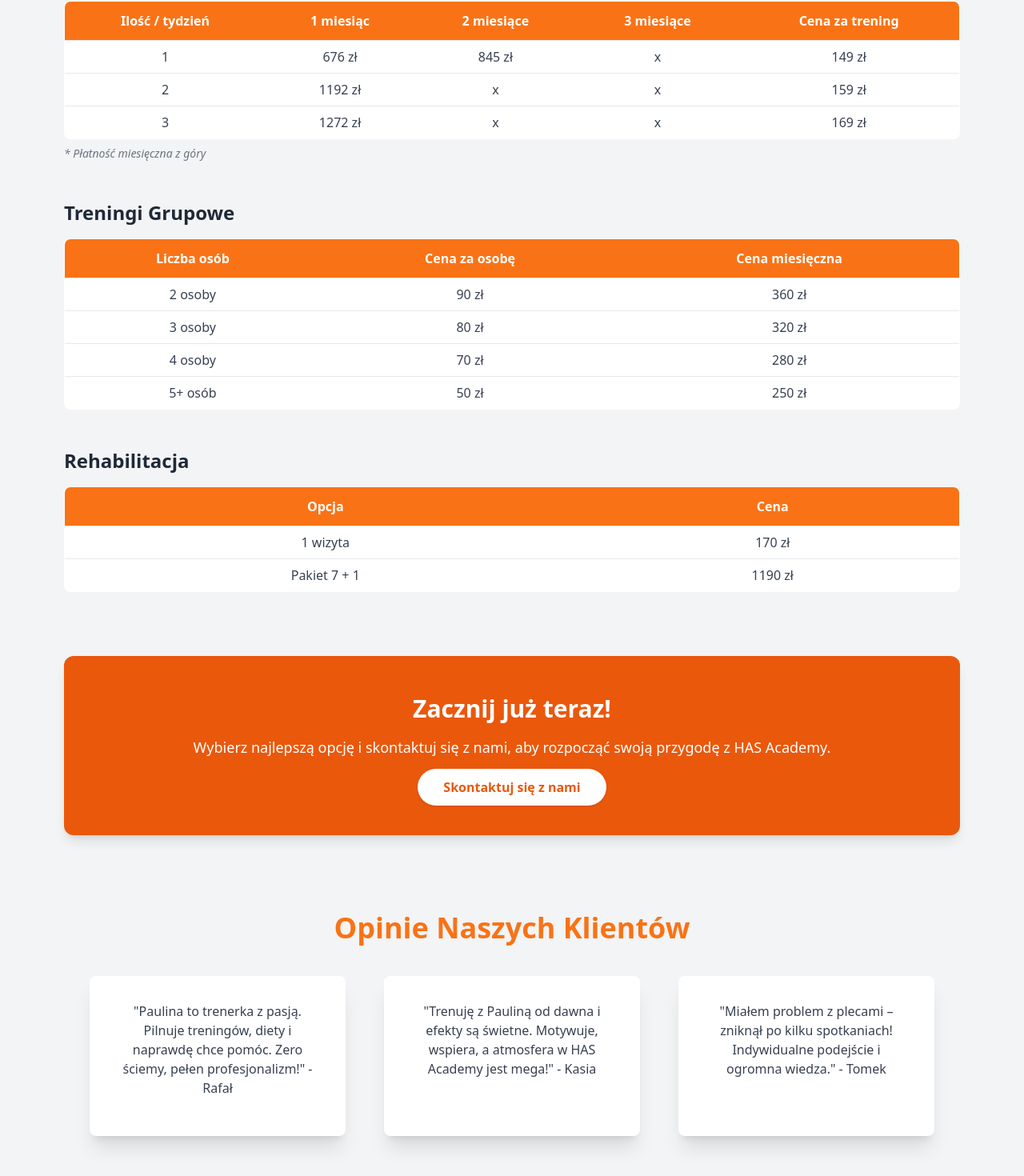
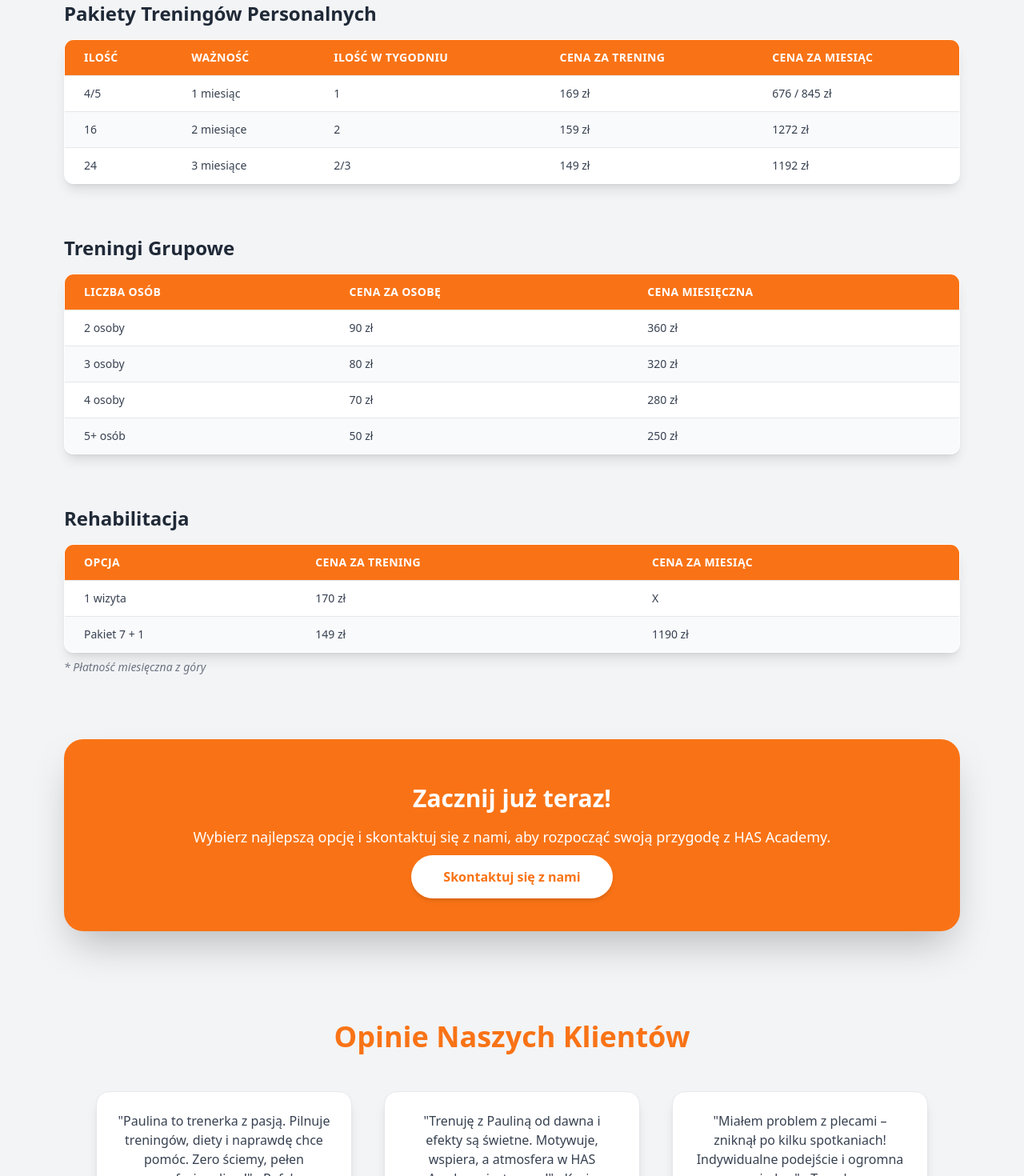
Before and after one commit to Twenfyx/academy, a React (Create React App) app: page /cennik in a window 1280 px wide. Shown: the part 251-1721 px from the top of the page at 80% size. Built offline with nearby package versions, Linux system fonts and the light colour scheme.

Commit message:
some changes

```diff
--- a/package.json
+++ b/package.json
@@ -10,6 +10,7 @@
     "@types/node": "^16.18.113",
     "@types/react": "^18.3.11",
     "@types/react-dom": "^18.3.1",
+    "emailjs-com": "^3.2.0",
     "react": "^18.3.1",
     "react-dom": "^18.3.1",
     "react-icons": "^5.5.0",
--- a/src/App.tsx
+++ b/src/App.tsx
@@ -6,6 +6,7 @@ import Home from './pages/Home';
 import AboutUs from './pages/About';
 import Cennik from './pages/Cennik';
 import Kontakt from './pages/Kontakt';
+import Polityka from './pages/Polityka';
 
 const App: React.FC = () => {
   return (
@@ -16,6 +17,7 @@ const App: React.FC = () => {
         <Route path="/about" element={<AboutUs />} />
         <Route path="/cennik" element={<Cennik />} />
         <Route path="/kontakt" element={<Kontakt />} />
+        <Route path="/polityka-prywatnosci" element={<Polityka />} />
         {/* Add more routes as needed */}
       </Route>
     </Routes>
--- a/src/components/Navbar.tsx
+++ b/src/components/Navbar.tsx
@@ -39,7 +39,7 @@ const Navbar: React.FC = () => {
 
           {/* Mobile Menu Button */}
           <div className="md:hidden">
-            <button onClick={toggleMenu} className="text-white hover:text-orange-500 focus:outline-none">
+            <button onClick={toggleMenu} className="text-orange-500 hover:text-white focus:outline-none">
               <svg className="w-7 h-7" fill="none" stroke="currentColor" viewBox="0 0 24 24" xmlns="http://www.w3.org/2000/svg">
                 <path strokeLinecap="round" strokeLinejoin="round" strokeWidth="2" d="M4 6h16M4 12h16M4 18h16" />
               </svg>
--- a/src/components/Trenerzy.tsx
+++ b/src/components/Trenerzy.tsx
@@ -42,20 +42,20 @@ const trainers: Trainer[] = [
 
 const Trenerzy = () => {
   return (
-    <div className="py-24 bg-white">
+    <div className="py-24 bg-white px-4 sm:px-6 lg:px-8">
       <div className="max-w-6xl mx-auto text-center">
         <h2 className="text-4xl font-extrabold text-orange-500 mb-16">Nasi Trenerzy</h2>
-        <div className="flex justify-center">
-          <div className="flex justify-center gap-16">
-            {trainers.map((trainer, index) => (
-              <TrainerCard key={index} trainer={trainer} />
-            ))}
-          </div>
+
+        {/* Grid for trainer cards */}
+        <div className="grid grid-cols-1 sm:grid-cols-2 lg:grid-cols-4 gap-8 justify-items-center">
+          {trainers.map((trainer, index) => (
+            <TrainerCard key={index} trainer={trainer} />
+          ))}
         </div>
 
         {/* Logo Section */}
         <div className="flex justify-center mt-16">
-          <img src={logo} alt="HAS Academy Logo" className="h-32 w-auto" />
+          <img src={logo} alt="HAS Academy Logo" className="h-24 sm:h-32 w-auto" />
         </div>
       </div>
     </div>
@@ -68,16 +68,16 @@ interface TrainerCardProps {
 
 const TrainerCard: React.FC<TrainerCardProps> = ({ trainer }) => {
   return (
-    <div className="flex flex-col items-center bg-white rounded-xl shadow-lg p-8 transform transition-all duration-300 hover:scale-105 hover:shadow-2xl hover:translate-y-2">
-      <div className="relative w-40 h-40 mb-6">
+    <div className="flex flex-col items-center bg-white rounded-xl shadow-lg p-6 sm:p-8 transform transition-all duration-300 hover:scale-105 hover:shadow-2xl hover:translate-y-2 w-full max-w-[240px]">
+      <div className="relative w-32 h-32 sm:w-40 sm:h-40 mb-6">
         <img
           src={trainer.img}
           alt={`Trener ${trainer.name}`}
           className="w-full h-full object-cover rounded-full border-4 border-orange-500 shadow-xl"
         />
       </div>
-      <h3 className="text-2xl font-semibold text-gray-800 mb-2">{trainer.name}</h3>
-      <p className="text-gray-600 text-lg">{trainer.shortDesc}</p>
+      <h3 className="text-xl sm:text-2xl font-semibold text-gray-800 mb-2">{trainer.name}</h3>
+      <p className="text-gray-600 text-sm sm:text-base text-center">{trainer.shortDesc}</p>
     </div>
   );
 };
--- a/src/pages/Cennik.tsx
+++ b/src/pages/Cennik.tsx
@@ -1,155 +1,178 @@
 // Cennik.tsx
 import React from 'react';
 import Navbar from '../components/Navbar';
-
+import logo from "../images/logoNobg.png";
+import { Link } from 'react-router-dom';
 const Cennik: React.FC = () => {
   return (
+    <>
+      <Navbar />
       <div className="bg-gray-100 min-h-screen">
-      <Navbar />
-
-      <div className="max-w-6xl mx-auto py-16 px-4">
-        <h2 className="text-4xl font-extrabold text-orange-500 text-center mb-8">Cennik Treningów</h2>
+        <div className="max-w-6xl mx-auto pt-24 px-4">
+          <h2 className="text-4xl font-extrabold text-orange-500 text-center mb-12">
+            Cennik Treningów
+          </h2>
 
           {/* Treningi Personalne */}
-        <div className="mb-12">
+          <div className="mb-16">
             <h3 className="text-2xl font-bold text-gray-800 mb-4">Pakiety Treningów Personalnych</h3>
-          <table className="min-w-full bg-white border border-gray-200 rounded-lg overflow-hidden">
-            <thead className="bg-orange-500 text-white">
+            <div className="overflow-x-auto rounded-xl shadow-lg">
+              <table className="min-w-full bg-white border border-gray-200 rounded-xl overflow-hidden">
+                <thead className="bg-orange-500 text-white text-sm uppercase tracking-wide">
                   <tr>
-                <th className="py-3 px-4">Ilość / tydzień</th>
-                <th className="py-3 px-4">1 miesiąc</th>
-                <th className="py-3 px-4">2 miesiące</th>
-                <th className="py-3 px-4">3 miesiące</th>
-                <th className="py-3 px-4">Cena za trening</th>
+                    <th className="py-3 px-6 text-left">Ilość</th>
+                    <th className="py-3 px-6 text-left">Ważność</th>
+                    <th className="py-3 px-6 text-left">Ilość w tygodniu</th>
+                    <th className="py-3 px-6 text-left">Cena za trening</th>
+                    <th className="py-3 px-6 text-left">Cena za miesiąc</th>
                   </tr>
                 </thead>
-            <tbody className="text-center text-gray-700">
-              <tr className="border-t">
-                <td className="py-2 px-4">1</td>
-                <td className="py-2 px-4">676 zł</td>
-                <td className="py-2 px-4">845 zł</td>
-                <td className="py-2 px-4">x</td>
-                <td className="py-2 px-4">149 zł</td>
+                <tbody className="text-gray-700 text-sm">
+                  <tr className="border-t even:bg-gray-50 hover:bg-orange-50 transition">
+                    <td className="py-3 px-6">4/5</td>
+                    <td className="py-3 px-6">1 miesiąc</td>
+                    <td className="py-3 px-6">1</td>
+                    <td className="py-3 px-6">169 zł</td>
+                    <td className="py-3 px-6">676 / 845 zł</td>
                   </tr>
-              <tr className="border-t">
-                <td className="py-2 px-4">2</td>
-                <td className="py-2 px-4">1192 zł</td>
-                <td className="py-2 px-4">x</td>
-                <td className="py-2 px-4">x</td>
-                <td className="py-2 px-4">159 zł</td>
+                  <tr className="border-t even:bg-gray-50 hover:bg-orange-50 transition">
+                    <td className="py-3 px-6">16</td>
+                    <td className="py-3 px-6">2 miesiące</td>
+                    <td className="py-3 px-6">2</td>
+                    <td className="py-3 px-6">159 zł</td>
+                    <td className="py-3 px-6">1272 zł</td>
                   </tr>
-              <tr className="border-t">
-                <td className="py-2 px-4">3</td>
-                <td className="py-2 px-4">1272 zł</td>
-                <td className="py-2 px-4">x</td>
-                <td className="py-2 px-4">x</td>
-                <td className="py-2 px-4">169 zł</td>
+                  <tr className="border-t even:bg-gray-50 hover:bg-orange-50 transition">
+                    <td className="py-3 px-6">24</td>
+                    <td className="py-3 px-6">3 miesiące</td>
+                    <td className="py-3 px-6">2/3</td>
+                    <td className="py-3 px-6">149 zł</td>
+                    <td className="py-3 px-6">1192 zł</td>
                   </tr>
                 </tbody>
               </table>
-          <p className="text-sm text-gray-500 mt-2 italic">* Płatność miesięczna z góry</p>
+            </div>
           </div>
 
           {/* Treningi Grupowe */}
-        <div className="mb-12">
+          <div className="mb-16">
             <h3 className="text-2xl font-bold text-gray-800 mb-4">Treningi Grupowe</h3>
-          <table className="min-w-full bg-white border border-gray-200 rounded-lg overflow-hidden">
-            <thead className="bg-orange-500 text-white">
+            <div className="overflow-x-auto rounded-xl shadow-lg">
+              <table className="min-w-full bg-white border border-gray-200 rounded-xl overflow-hidden">
+                <thead className="bg-orange-500 text-white text-sm uppercase tracking-wide">
                   <tr>
-                <th className="py-3 px-4">Liczba osób</th>
-                <th className="py-3 px-4">Cena za osobę</th>
-                <th className="py-3 px-4">Cena miesięczna</th>
+                    <th className="py-3 px-6 text-left">Liczba osób</th>
+                    <th className="py-3 px-6 text-left">Cena za osobę</th>
+                    <th className="py-3 px-6 text-left">Cena miesięczna</th>
                   </tr>
                 </thead>
-            <tbody className="text-center text-gray-700">
-              <tr className="border-t">
-                <td className="py-2 px-4">2 osoby</td>
-                <td className="py-2 px-4">90 zł</td>
-                <td className="py-2 px-4">360 zł</td>
+                <tbody className="text-gray-700 text-sm">
+                  <tr className="border-t even:bg-gray-50 hover:bg-orange-50 transition">
+                    <td className="py-3 px-6">2 osoby</td>
+                    <td className="py-3 px-6">90 zł</td>
+                    <td className="py-3 px-6">360 zł</td>
                   </tr>
-              <tr className="border-t">
-                <td className="py-2 px-4">3 osoby</td>
-                <td className="py-2 px-4">80 zł</td>
-                <td className="py-2 px-4">320 zł</td>
+                  <tr className="border-t even:bg-gray-50 hover:bg-orange-50 transition">
+                    <td className="py-3 px-6">3 osoby</td>
+                    <td className="py-3 px-6">80 zł</td>
+                    <td className="py-3 px-6">320 zł</td>
                   </tr>
-              <tr className="border-t">
-                <td className="py-2 px-4">4 osoby</td>
-                <td className="py-2 px-4">70 zł</td>
-                <td className="py-2 px-4">280 zł</td>
+                  <tr className="border-t even:bg-gray-50 hover:bg-orange-50 transition">
+                    <td className="py-3 px-6">4 osoby</td>
+                    <td className="py-3 px-6">70 zł</td>
+                    <td className="py-3 px-6">280 zł</td>
                   </tr>
-              <tr className="border-t">
-                <td className="py-2 px-4">5+ osób</td>
-                <td className="py-2 px-4">50 zł</td>
-                <td className="py-2 px-4">250 zł</td>
+                  <tr className="border-t even:bg-gray-50 hover:bg-orange-50 transition">
+                    <td className="py-3 px-6">5+ osób</td>
+                    <td className="py-3 px-6">50 zł</td>
+                    <td className="py-3 px-6">250 zł</td>
                   </tr>
                 </tbody>
               </table>
+            </div>
           </div>
 
           {/* Rehabilitacja */}
           <div className="mb-20">
             <h3 className="text-2xl font-bold text-gray-800 mb-4">Rehabilitacja</h3>
-          <table className="min-w-full bg-white border border-gray-200 rounded-lg overflow-hidden">
-            <thead className="bg-orange-500 text-white">
+            <div className="overflow-x-auto rounded-xl shadow-lg">
+              <table className="min-w-full bg-white border border-gray-200 rounded-xl overflow-hidden">
+                <thead className="bg-orange-500 text-white text-sm uppercase tracking-wide">
                   <tr>
-                <th className="py-3 px-4">Opcja</th>
-                <th className="py-3 px-4">Cena</th>
+                    <th className="py-3 px-6 text-left">Opcja</th>
+                    <th className="py-3 px-6 text-left">Cena za trening</th>
+                    <th className="py-3 px-6 text-left">Cena za miesiąc</th>
                   </tr>
                 </thead>
-            <tbody className="text-center text-gray-700">
-              <tr className="border-t">
-                <td className="py-2 px-4">1 wizyta</td>
-                <td className="py-2 px-4">170 zł</td>
+                <tbody className="text-gray-700 text-sm">
+                  <tr className="border-t even:bg-gray-50 hover:bg-orange-50 transition">
+                    <td className="py-3 px-6">1 wizyta</td>
+                    <td className="py-3 px-6">170 zł</td>
+                    <td className="py-3 px-6">X</td>
                   </tr>
-              <tr className="border-t">
-                <td className="py-2 px-4">Pakiet 7 + 1</td>
-                <td className="py-2 px-4">1190 zł</td>
+                  <tr className="border-t even:bg-gray-50 hover:bg-orange-50 transition">
+                    <td className="py-3 px-6">Pakiet 7 + 1</td>
+                    <td className="py-3 px-6">149 zł</td>
+                    <td className="py-3 px-6">1190 zł</td>
                   </tr>
                 </tbody>
               </table>
             </div>
+              <p className="text-sm text-gray-500 mt-2 italic">* Płatność miesięczna z góry</p>
+          </div>
 
           {/* CTA */}
-        <div className="bg-orange-600 text-white py-12 px-6 rounded-xl text-center shadow-lg">
+          <div className="bg-orange-500 text-white py-14 px-8 rounded-3xl text-center shadow-2xl mt-20">
             <h3 className="text-3xl font-bold mb-4">Zacznij już teraz!</h3>
-          <p className="mb-6 text-lg">Wybierz najlepszą opcję i skontaktuj się z nami, aby rozpocząć swoją przygodę z HAS Academy.</p>
+            <p className="mb-6 text-lg">
+              Wybierz najlepszą opcję i skontaktuj się z nami, aby rozpocząć swoją przygodę z HAS Academy.
+            </p>
             <a
               href="/contact"
-            className="bg-white text-orange-600 font-semibold px-8 py-3 rounded-full shadow hover:bg-orange-500 hover:text-white transition"
+              className="bg-white text-orange-500 font-semibold px-10 py-4 rounded-full shadow-md hover:bg-orange-500 hover:text-white transition"
             >
               Skontaktuj się z nami
             </a>
           </div>
 
           {/* Opinie */}
-        <div className="mt-24 text-center">
-          <h3 className="text-4xl font-extrabold text-orange-500 mb-10">Opinie Naszych Klientów</h3>
-          <div className="flex justify-center gap-12 flex-wrap">
-            <div className="bg-white rounded-lg shadow-xl p-8 max-w-xs">
-              <p className="text-gray-700 mb-4">
-                "Paulina to trenerka z pasją. Pilnuje treningów, diety i naprawdę chce pomóc. Zero ściemy, pełen profesjonalizm!" - Rafał
-              </p>
+          <div className="mt-28 text-center">
+            <h3 className="text-4xl font-extrabold text-orange-500 mb-12">Opinie Naszych Klientów</h3>
+            <div className="flex justify-center gap-10 flex-wrap">
+              {[
+                `"Paulina to trenerka z pasją. Pilnuje treningów, diety i naprawdę chce pomóc. Zero ściemy, pełen profesjonalizm!" - Rafał`,
+                `"Trenuję z Pauliną od dawna i efekty są świetne. Motywuje, wspiera, a atmosfera w HAS Academy jest mega!" - Kasia`,
+                `"Miałem problem z plecami – zniknął po kilku spotkaniach! Indywidualne podejście i ogromna wiedza." - Tomek`,
+              ].map((opinia, index) => (
+                <div
+                  key={index}
+                  className="bg-white rounded-2xl shadow-lg p-6 max-w-xs border border-gray-200 hover:shadow-2xl transition"
+                >
+                  <p className="text-gray-700">{opinia}</p>
                 </div>
-            <div className="bg-white rounded-lg shadow-xl p-8 max-w-xs">
-              <p className="text-gray-700 mb-4">
-                "Trenuję z Pauliną od dawna i efekty są świetne. Motywuje, wspiera, a atmosfera w HAS Academy jest mega!" - Kasia
-              </p>
-            </div>
-            <div className="bg-white rounded-lg shadow-xl p-8 max-w-xs">
-              <p className="text-gray-700 mb-4">
-                "Miałem problem z plecami – zniknął po kilku spotkaniach! Indywidualne podejście i ogromna wiedza." - Tomek
-              </p>
-            </div>
-          </div>
+              ))}
             </div>
           </div>
 
+          {/* Logo */}
+          <div className="flex justify-center my-20">
+            <img src={logo} alt="HAS Academy Logo" className="h-32 w-auto" />
+          </div>
+
+          {/* Footer */}
+
+        </div>
        <footer className="bg-black text-white py-4">
-        <div className="text-center">
-          <p className="text-sm">&copy; 2024 HasAcademy. Wszelkie prawa zastrzeżone.</p>
+         <div className="flex justify-center items-center gap-4 text-sm flex-wrap text-center px-4">
+           <span>&copy; 2025 HasAcademy. Wszelkie prawa zastrzeżone.</span>
+           <span className="hidden sm:inline">|</span>
+           <Link to="/polityka-prywatnosci" className="underline hover:text-orange-500">
+             Polityka Prywatności
+           </Link>
          </div>
        </footer>
       </div>
+    </>
   );
 };
 
--- a/src/pages/Home.tsx
+++ b/src/pages/Home.tsx
@@ -6,6 +6,7 @@ import Trenerzy from '../components/Trenerzy';
 import Uslugi from '../components/Uslugi';
 import Pytania from '../components/Pytania';
 import KontaktHome from '../components/KontaktHome';
+import { Link } from 'react-router-dom';
 
 const Home: React.FC = () => {
   return (
@@ -29,10 +30,17 @@ const Home: React.FC = () => {
 
       {/* Stopka */}
       <footer className="bg-black text-white py-4">
-        <div className="text-center">
-          <p className="text-sm">&copy; 2024 HasAcademy. Wszelkie prawa zastrzeżone.</p>
-        </div>
-      </footer>
+  <div className="flex justify-center items-center gap-4 text-sm flex-wrap text-center px-4">
+    <span>&copy; 2025 HasAcademy. Wszelkie prawa zastrzeżone.</span>
+    <span className="hidden sm:inline">|</span>
+    <Link to="/polityka-prywatnosci" className="underline hover:text-orange-500">
+      Polityka Prywatności
+    </Link>
+  </div>
+</footer>
+
+
+
 
     </div>
   );
--- /dev/null
+++ b/src/pages/Polityka.tsx
@@ -0,0 +1,65 @@
+// components/Polityka.
+import Navbar from '../components/Navbar';
+import React from 'react';
+
+const Polityka: React.FC = () => {
+  return (
+    <>
+   <Navbar />
+    <section className="max-w-3xl mx-auto px-4 py-8 text-black">
+  <h1 className="text-2xl font-bold mb-6">Polityka Prywatności</h1>
+
+  <p className="mb-4">HasAcademy szanuje prywatność swoich użytkowników i dba o ochronę przekazanych danych osobowych. Niniejsza Polityka Prywatności wyjaśnia, jakie dane zbieramy, w jakim celu oraz w jaki sposób są one przechowywane i chronione.</p>
+
+  <h2 className="text-xl font-semibold mt-6 mb-2">1. Administrator danych</h2>
+  <p className="mb-4">Administratorem danych osobowych jest HasAcademy.</p>
+
+  <h2 className="text-xl font-semibold mt-6 mb-2">2. Zakres zbieranych danych</h2>
+  <p className="mb-4">Za pośrednictwem formularza kontaktowego zbierane są następujące dane:</p>
+  <ul className="list-disc list-inside mb-4">
+    <li>Imię</li>
+    <li>Adres e-mail</li>
+    <li>Treść wiadomości</li>
+  </ul>
+
+  <h2 className="text-xl font-semibold mt-6 mb-2">3. Cel przetwarzania danych</h2>
+  <p className="mb-4">Dane osobowe są przetwarzane wyłącznie w celu:</p>
+  <ul className="list-disc list-inside mb-4">
+    <li>udzielenia odpowiedzi na przesłane zapytanie,</li>
+    <li>prowadzenia korespondencji związanej z działalnością HasAcademy.</li>
+  </ul>
+
+  <h2 className="text-xl font-semibold mt-6 mb-2">4. Podstawa prawna przetwarzania</h2>
+  <p className="mb-4">Przetwarzanie danych odbywa się na podstawie:</p>
+  <ul className="list-disc list-inside mb-4">
+    <li>art. 6 ust. 1 lit. f RODO (uzasadniony interes administratora – kontakt z użytkownikiem),</li>
+    <li>lub art. 6 ust. 1 lit. a RODO (zgoda użytkownika) – w przypadku dobrowolnego podania danych.</li>
+  </ul>
+
+  <h2 className="text-xl font-semibold mt-6 mb-2">5. Przechowywanie danych</h2>
+  <p className="mb-4">Dane osobowe są przechowywane przez okres niezbędny do realizacji celu kontaktowego, a następnie mogą zostać usunięte, chyba że istnieje inna podstawa do ich dalszego przetwarzania.</p>
+
+  <h2 className="text-xl font-semibold mt-6 mb-2">6. Prawa użytkownika</h2>
+  <p className="mb-4">Użytkownik ma prawo do:</p>
+  <ul className="list-disc list-inside mb-4">
+    <li>dostępu do swoich danych,</li>
+    <li>ich sprostowania, usunięcia lub ograniczenia przetwarzania,</li>
+    <li>wniesienia sprzeciwu wobec przetwarzania,</li>
+    <li>przenoszenia danych,</li>
+    <li>wniesienia skargi do organu nadzorczego (Prezes UODO).</li>
+  </ul>
+
+  <h2 className="text-xl font-semibold mt-6 mb-2">7. Dobrowolność podania danych</h2>
+  <p className="mb-4">Podanie danych osobowych jest dobrowolne, ale niezbędne do skontaktowania się z HasAcademy poprzez formularz.</p>
+
+  <h2 className="text-xl font-semibold mt-6 mb-2">8. Bezpieczeństwo danych</h2>
+  <p className="mb-4">Dokładamy wszelkich starań, aby zapewnić odpowiednie środki techniczne i organizacyjne chroniące dane przed nieuprawnionym dostępem, utratą lub zniszczeniem.</p>
+
+  <h2 className="text-xl font-semibold mt-6 mb-2">9. Kontakt</h2>
+  <p className="mb-4">W sprawach związanych z przetwarzaniem danych osobowych prosimy o kontakt na adres e-mail: <strong>kontakt@hasacademy.pl</strong></p>
+</section>
+</>
+  );
+};
+
+export default Polityka;
```
Also changed, not shown: src/components/Onas.tsx (+40 -54 lines), src/components/Uslugi.tsx (+43 -59 lines), src/pages/Kontakt.tsx (+51 -24 lines), src/images/6R.jpg (added), 1 other file (tests, documents, lock files or other folders). Lines whose indentation alone changed are shown as unchanged.
